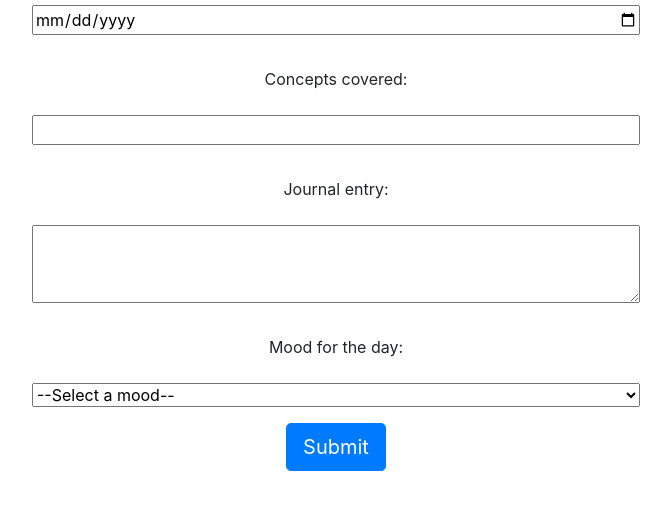
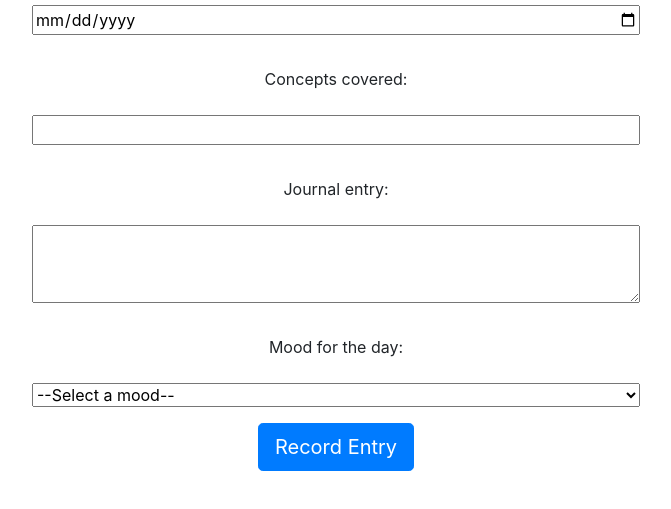
Before and after one commit to dylbyl/newForceDailyJournal, a plain HTML site: page index.html in a window 1280 px wide. Shown: the part 131-640 px from the top of the page, without its empty margins (304-975 px from the left). Drawn offline with nearby package versions, Linux system fonts and the light colour scheme.

Commit message:
changed submit button

```diff
--- a/index.html
+++ b/index.html
@@ -69,7 +69,7 @@
         </div>
 
         <!-- Submit button, currently does nothing -->
-        <button type="button" class="btn btn-primary btn-lg">Submit</button>
+        <button type="button" class="btn btn-primary btn-lg">Record Entry</button>
       </div>
     </div>
   </body>
```
